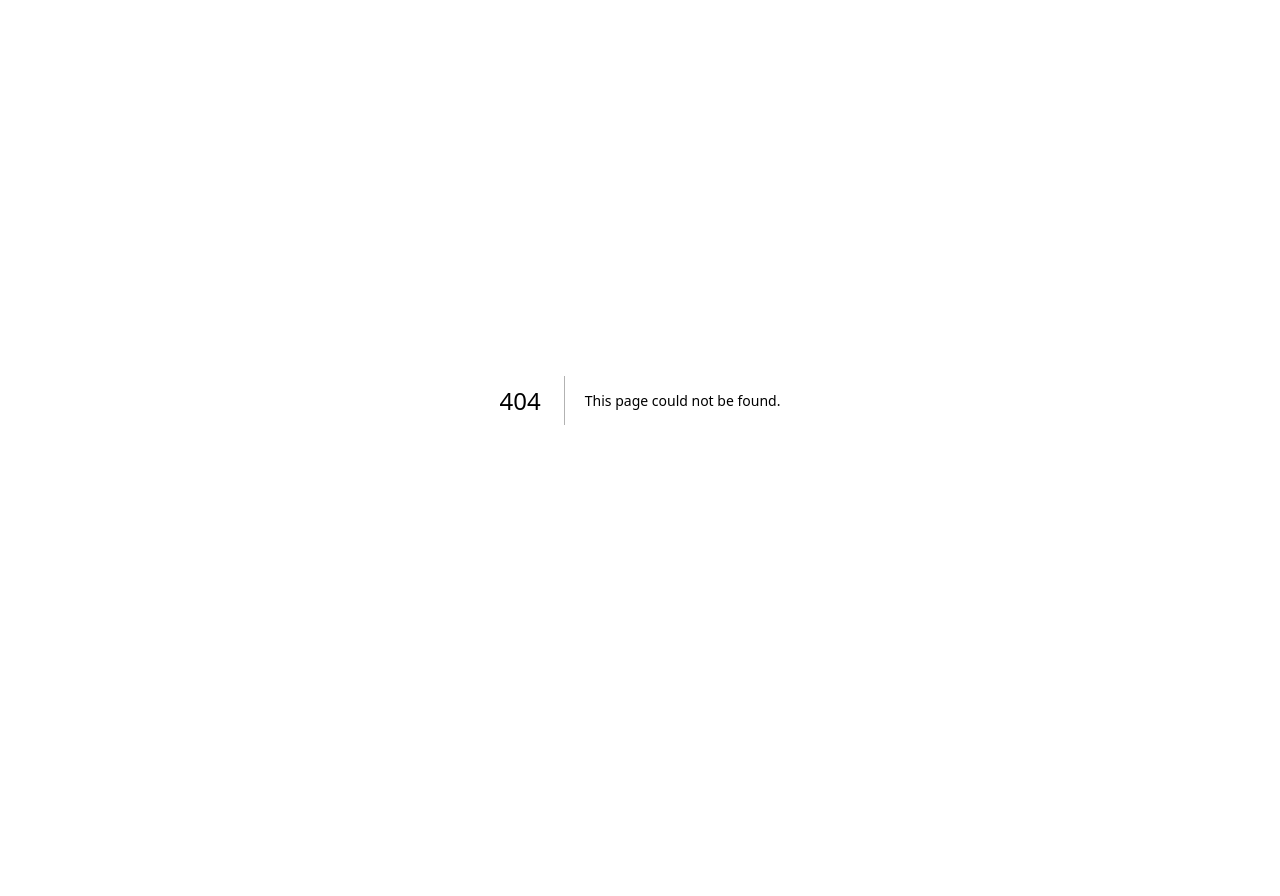
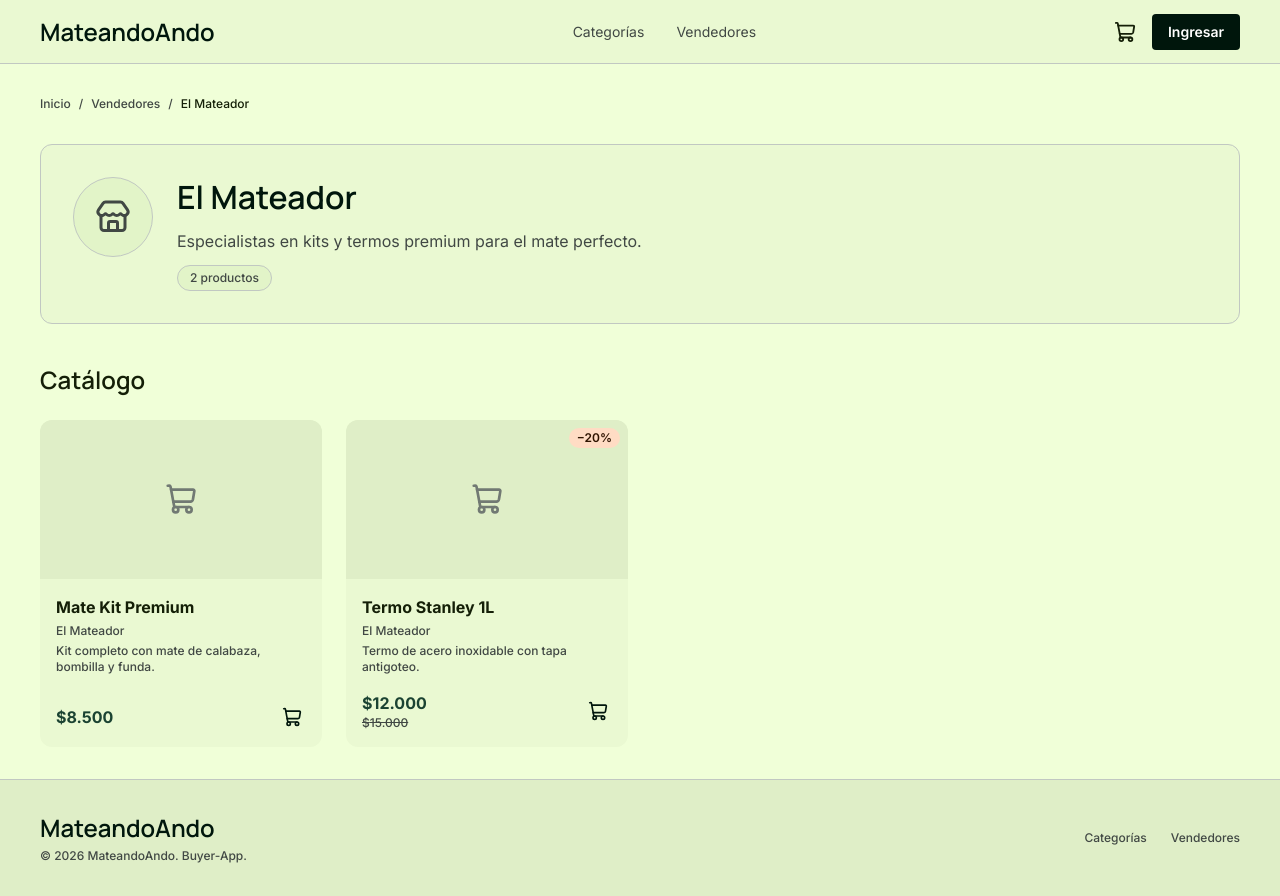
Before and after one commit to IAW-2026/proyecto-c-buyer2-mateandoando, a Next.js app: page /vendedores/seller_1 in a window 1280 px wide. Before the commit this address had no page. Before the commit the page ends 800 px from the top, so only its background shows below. Built offline with nearby package versions, Linux system fonts and the light colour scheme; no server answers.

Commit message:
Add seller detail page

```diff
--- a/src/app/(public)/categorias/[category_name]/[id_item]/page.tsx
+++ b/src/app/(public)/categorias/[category_name]/[id_item]/page.tsx
@@ -49,7 +49,7 @@
                 <section className="lg:col-span-7">
                     <div className="overflow-hidden rounded-xl bg-surface-container-low border border-outline-variant aspect-square flex items-center justify-center">
                         <span className="text-8xl font-heading font-bold text-outline opacity-30">
-                            {item.name[0]}
+                            {item.name[0]} {/* Just display the first letter of the product name for now */}
                         </span>
                     </div>
                 </section>
--- a/src/app/(public)/page.tsx
+++ b/src/app/(public)/page.tsx
@@ -10,7 +10,7 @@
         <h1 className="text-headline-xl font-headline-xl text-primary mb-2">
           Bienvenido a MateandoAndo
         </h1>
-        <p className="text-body-lg font-body-lg text-on-surface-variant max-w-2xl">
+        <p className="text-body-lg font-body-lg text-on-surface-variant©">
           Descubrí los mejores productos artesanales de mate. Kits, termos, yerbas y accesorios seleccionados por vendedores de confianza.
         </p>
       </section>
--- /dev/null
+++ b/src/app/(public)/vendedores/[id_seller]/page.tsx
@@ -0,0 +1,88 @@
+import { notFound } from 'next/navigation'
+import Link from 'next/link'
+import { sellerService } from '@/services/seller'
+import ProductCard from '@/components/product-card'
+import { Store } from 'lucide-react'
+
+interface Props {
+    params: Promise<{ id_seller: string }>
+}
+
+export default async function SellerProfilePage({ params }: Props) {
+    const { id_seller } = await params
+    const seller = await sellerService.getSellerById(id_seller)
+
+    if (!seller) notFound()
+
+    return (
+        <>
+            {/* Breadcrumb */}
+            <nav className="flex items-center gap-2 text-label-sm text-on-surface-variant mb-8">
+                <Link href="/" className="hover:text-primary transition-colors">
+                    Inicio
+                </Link>
+                <span>/</span>
+
+                <Link href="/vendedores" className="hover:text-primary transition-colors">
+                    Vendedores
+                </Link>
+                <span>/</span>
+
+                <span className="text-on-surface">{seller.name}</span>
+            </nav>
+
+            {/* Seller hero */}
+            <section className="bg-surface-container-low rounded-xl border border-outline-variant p-8 mb-10 flex flex-col sm:flex-row gap-6 items-start">
+
+                {/* Avatar */}
+                <div className="w-20 h-20 rounded-full bg-surface-container border border-outline-variant flex items-center justify-center flex-shrink-0">
+                    <Store size={36} className="text-on-surface-variant" />
+                </div>
+
+                {/* Info */}
+                <div className="flex flex-col gap-3 flex-grow">
+                    <h1 className="text-headline-lg font-headline-lg text-primary">
+                            {seller.name}
+                    </h1>
+                    <p className="text-body-md font-body-md text-on-surface-variant max-w-2xl">
+                            {seller.description}
+                    </p>
+
+                    <div className="flex items-center gap-2 text-label-sm text-on-surface-variant">
+                        <span className="bg-surface-container px-3 py-1 rounded-full border border-outline-variant">
+                            {seller.items.length} {seller.items.length === 1 ? 'producto' : 'productos'}
+                        </span>
+                    </div>
+                </div>
+            </section>
+
+            {/* Catalog */}
+            <section>
+                <h2 className="text-headline-md font-headline-md text-on-surface mb-6">
+                    Catálogo
+                </h2>
+
+                {seller.items.length === 0 ? (
+                    <div className="flex flex-col items-center justify-center py-20 text-on-surface-variant">
+                        <p className="text-body-md">Este vendedor no tiene productos todavía.</p>
+                    </div>
+                ) : (
+                    <div className="grid grid-cols-1 sm:grid-cols-2 lg:grid-cols-3 xl:grid-cols-4 gap-6">
+                        {seller.items.map((item) => (
+                            <ProductCard
+                                key={item.id_item}
+                                id_item={item.id_item}
+                                name={item.name}
+                                description={item.description}
+                                price={item.price}
+                                category_name={item.category_name}
+                                seller_name={seller.name}
+                                discount_pct={item.discount_pct}
+                            />
+                        ))}
+                    </div>
+            )}
+            </section>
+        </>
+    )
+}
```
Also changed, not shown: src/components/product-card.tsx (+5 -5 lines).
